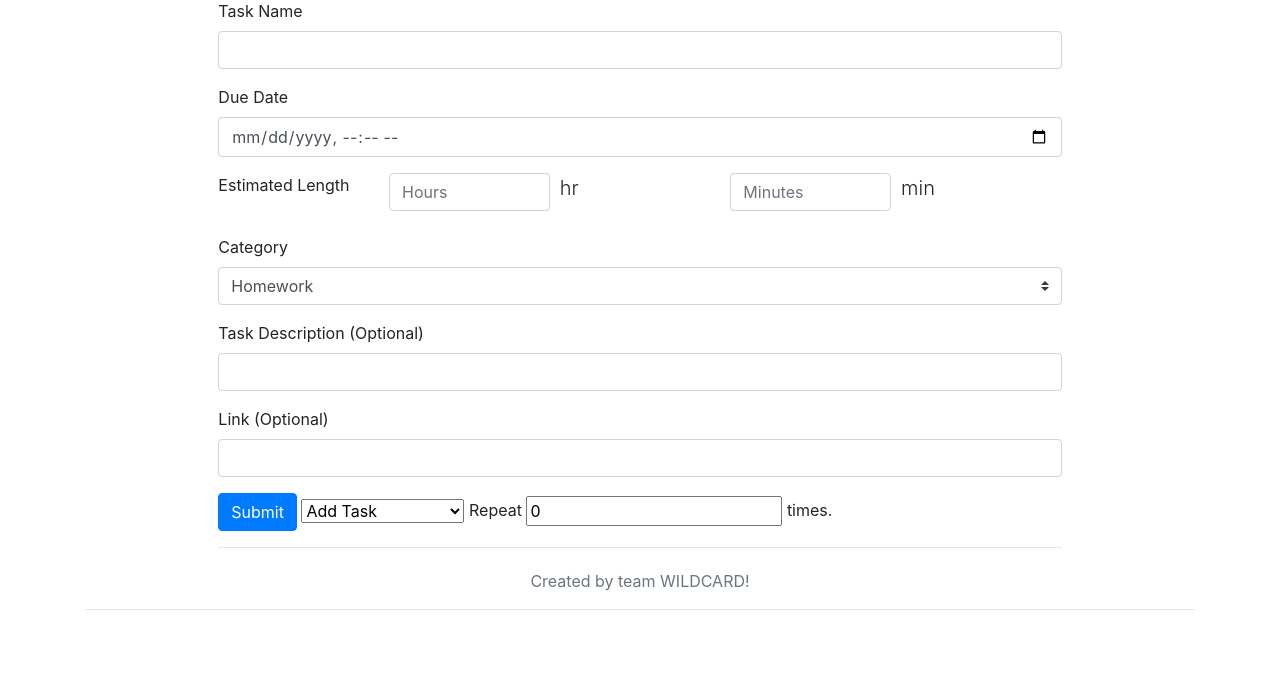
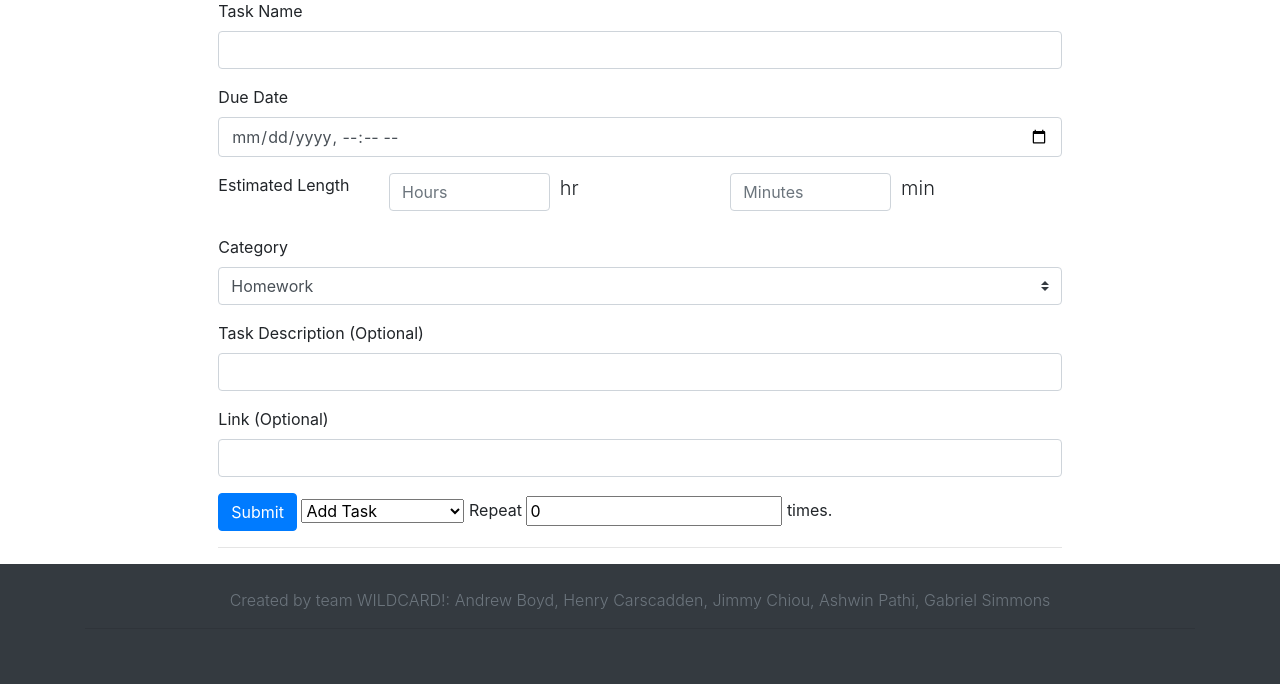
Before and after one commit to jac3rd/project-wildcard-dashboard, a Django app: page /add_task/ in a window 1280 px wide. Shown: the part 174-858 px from the top of the page. Before the commit the page ends 784 px from the top, so only its background shows below. Run offline with Django 3.2, Linux system fonts and the light colour scheme; the visitor is signed in with stand-in values (Sample User, id 1); some libraries are stand-ins or nearby versions.

Commit message:
tweaking around with footer and added dashboard button to home page if logged in

```diff
--- a/templates/base.html
+++ b/templates/base.html
@@ -1,7 +1,9 @@
 <!doctype html>
+{% load static %}
 <html lang="en">
   <head>
     <!-- Required meta tags -->
+    <link rel="icon" href="{% static 'dashboard/images/Wildard_logo.png'%}">
     <meta charset="utf-8">
     <meta name="viewport" content="width=device-width, initial-scale=1, shrink-to-fit=no">
     <!-- Bootstrap CSS -->
@@ -53,9 +55,10 @@
         </div>
       </div>
     </div>
-    <footer class="footer fixed-bottom">
+    <div class="footer-spacer"></div>
+    <footer class="page-footer font-small blue pt-4 bg-dark my-sticky-footer" style="min-height: 15vh;">
       <div class="container text-center">
-        <span class="text-muted">Created by team WILDCARD!</span>
+        <span class="text-muted font-weight-light">Created by team WILDCARD!: Andrew Boyd, Henry Carscadden, Jimmy Chiou, Ashwin Pathi, Gabriel Simmons</span>
         <hr>
       </div>
     </footer>
--- a/templates/home.html
+++ b/templates/home.html
@@ -2,6 +2,7 @@
 <!doctype html>
 <html lang="en">
   <head>
+    <link rel="icon" href="{% static 'dashboard/images/Wildard_logo.png'%}">
     <meta charset="utf-8">
     <meta name="viewport" content="width=device-width, initial-scale=1, shrink-to-fit=no">
     <meta name="description" content="">
@@ -29,12 +30,13 @@
 
       <main role="main" class="inner cover">
         <!--<h1 class="cover-heading">Be Productive!</h1>-->
-        <p class="lead">Welcome to Dashboard, a companion for your browser, dedicated of keeping track of and organizing your day.</p>
+        <p class="lead">Welcome to <b><i><font color="#17a2b8">Dashboard</font></i></b>, a companion for your browser, dedicated of keeping track of and organizing your day.</p>
         <p class="lead">
           <!--<a href="#" class="btn btn-lg btn-danger">Login</a>-->
           {% if user.is_authenticated %}
             <p>Logged as {{ user.username }}</p>
             <a class="btn btn-danger btn-lg" href="{% url 'logout' %}">Logout</a>
+            <a class="btn btn-danger btn-lg" href="{% url 'tasks:list' %}">Dashboard</a>
           {% else %}
             <p class="lead">Login with your Google Account to get started.</p>
             <a class="btn btn-primary btn-lg" href="{% url 'social:begin' 'google-oauth2' %}" role = "button">Login</a>
```
